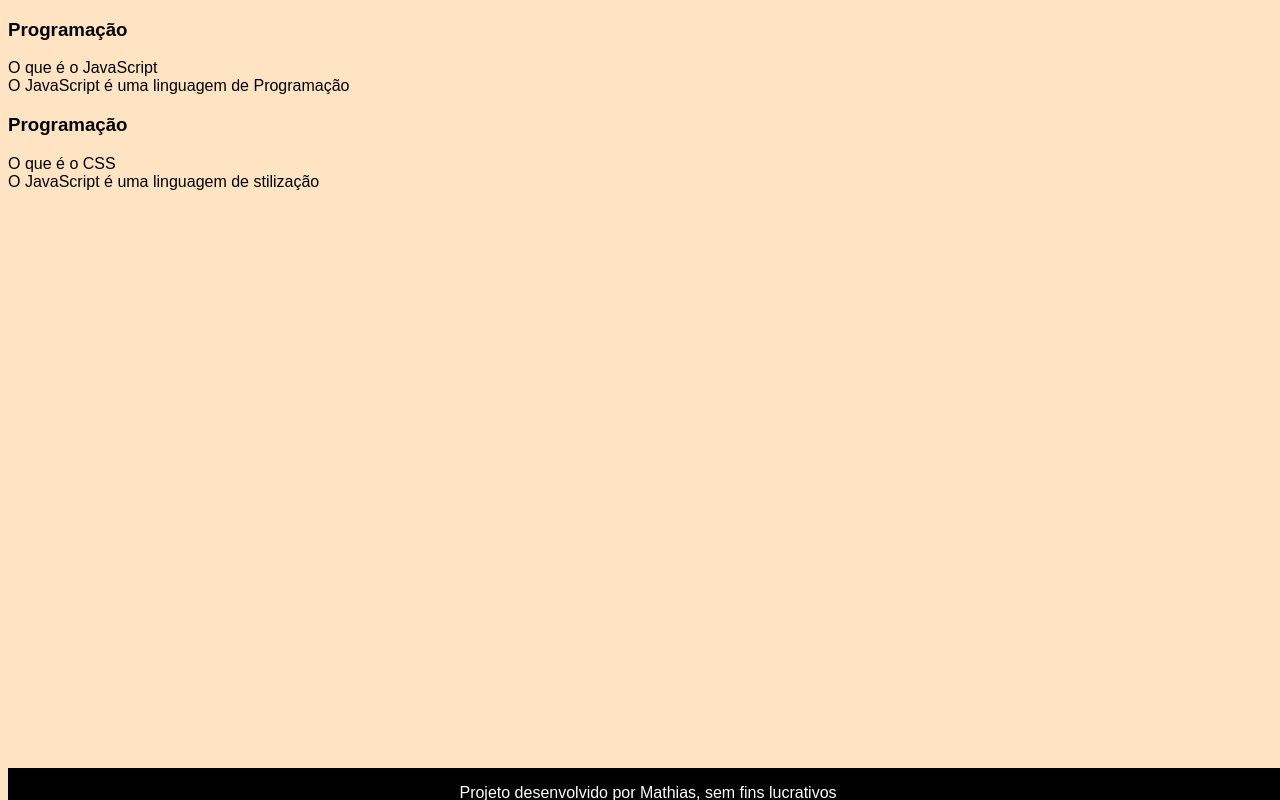
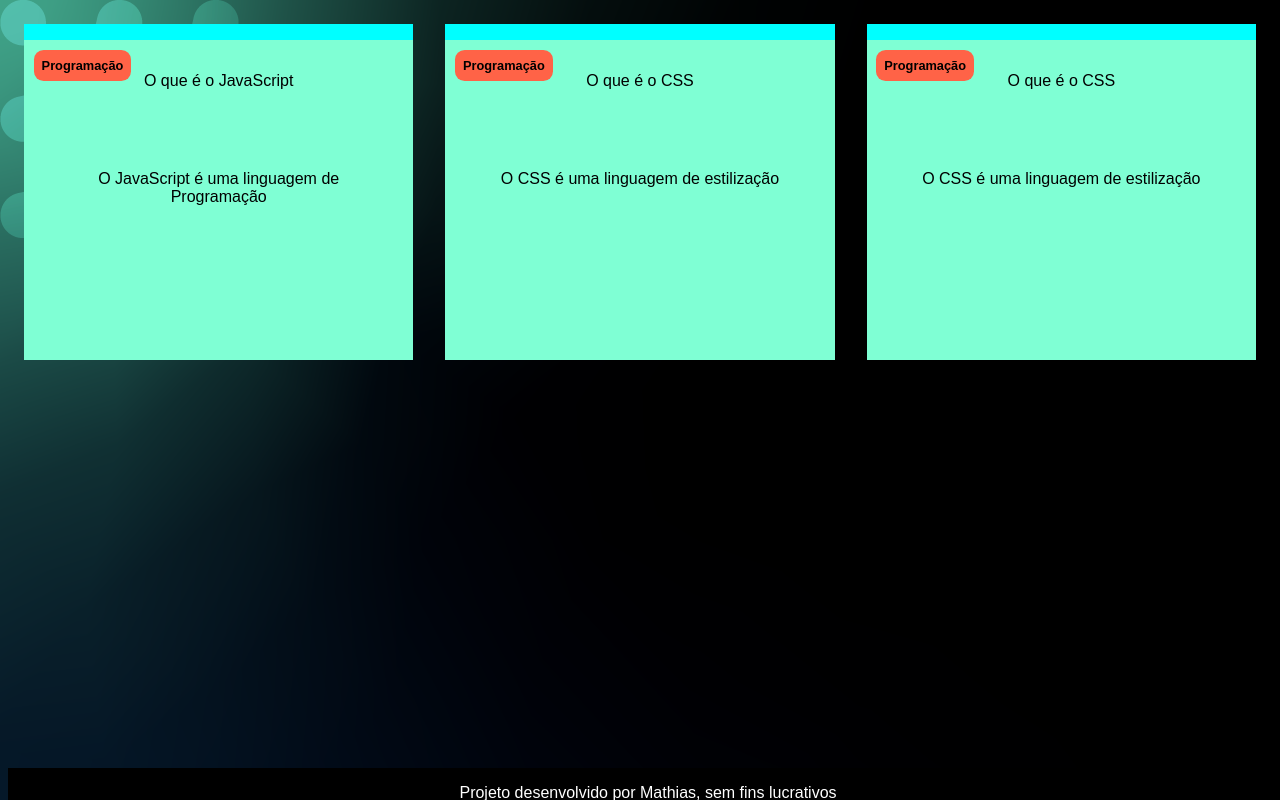
Before and after one commit to MathiasGalhos/flashcard, a plain HTML site: page index.html in a window 1280 px wide. Drawn offline with Linux system fonts and the light colour scheme; a web font is replaced by a local one.

Commit message:
Add files via upload

```diff
--- a/assets/style.css
+++ b/assets/style.css
@@ -1,5 +1,5 @@
 body{
-    background-color: bisque;
+    background: url('img/bg-desktop.webp');
     font-family: "Bai Jamjuree", sans-serif;
 }
 
@@ -17,3 +17,47 @@ footer p{
     text-align: center;
     margin-top: 0,5rem;
 }
+
+#container {
+    display: flex;
+}
+
+.cartao {
+    margin: 1rem 1rem;
+    background: aqua;
+    height: 20rem;
+    flex-grow: 1;
+    flex-basis: calc(33% - 6rem);
+}
+
+.cartao__conteudo {
+    text-align: center;
+    background-color: aquamarine;
+    height: 100%;
+}
+
+
+.cartao__conteudo h3{
+    background-color: tomato;
+    text-align: left;
+    padding: 0.5rem;
+    position: absolute;
+    margin: 0.6rem;
+    border-radius: 0.6rem;
+    font-size: 1vw;
+}
+
+.cartao__conteudo p {
+    margin-top: 1rem;
+ padding: 2rem;
+}
+
+.cartao__conteudo__pergunta p{
+    color: var(--text-color);
+    font-weight: 500;
+}
+
+.cartao__conteudo__resposta{
+
+
+}
--- a/index.html
+++ b/index.html
@@ -17,17 +17,24 @@
             <article class="cartao">
                 <div class="cartao__conteudo">
                     <h3>Programação</h3>
-                    <div class="cartao__conteudo__pergunta">O que é o JavaScript</div>
-                    <div class="cartao__conteudo__resposta">O JavaScript é uma linguagem de Programação</div>
+                    <div class="cartao__conteudo__pergunta"><p>O que é o JavaScript</p></div>
+                    <div class="cartao__conteudo__resposta"><p>O JavaScript é uma linguagem de Programação</p></div>
                 </div>
                 </article>
                 <article class="cartao">
                     <div class="cartao__conteudo">
                         <h3>Programação</h3>
-                        <div class="cartao__conteudo__pergunta">O que é o CSS</div>
-                        <div class="cartao__conteudo__resposta">O JavaScript é uma linguagem de stilização</div>
+                        <div class="cartao__conteudo__pergunta"><p>O que é o CSS</p></div>
+                        <div class="cartao__conteudo__resposta"><p>O CSS é uma linguagem de estilização</p></div>
                     </div>
                     </article>
+                    <article class="cartao">
+                        <div class="cartao__conteudo">
+                            <h3>Programação</h3>
+                            <div class="cartao__conteudo__pergunta"><p>O que é o CSS</p></div>
+                            <div class="cartao__conteudo__resposta"><p>O CSS é uma linguagem de estilização</p></div>
+                        </div>
+                        </article>
         </section>
     </main>
 
```
Also changed, not shown: assets/img/bg-desktop.webp (added), assets/img/bg-mobile.webp (added), assets/img/bg-tablet.webp (added), 1 other file.
